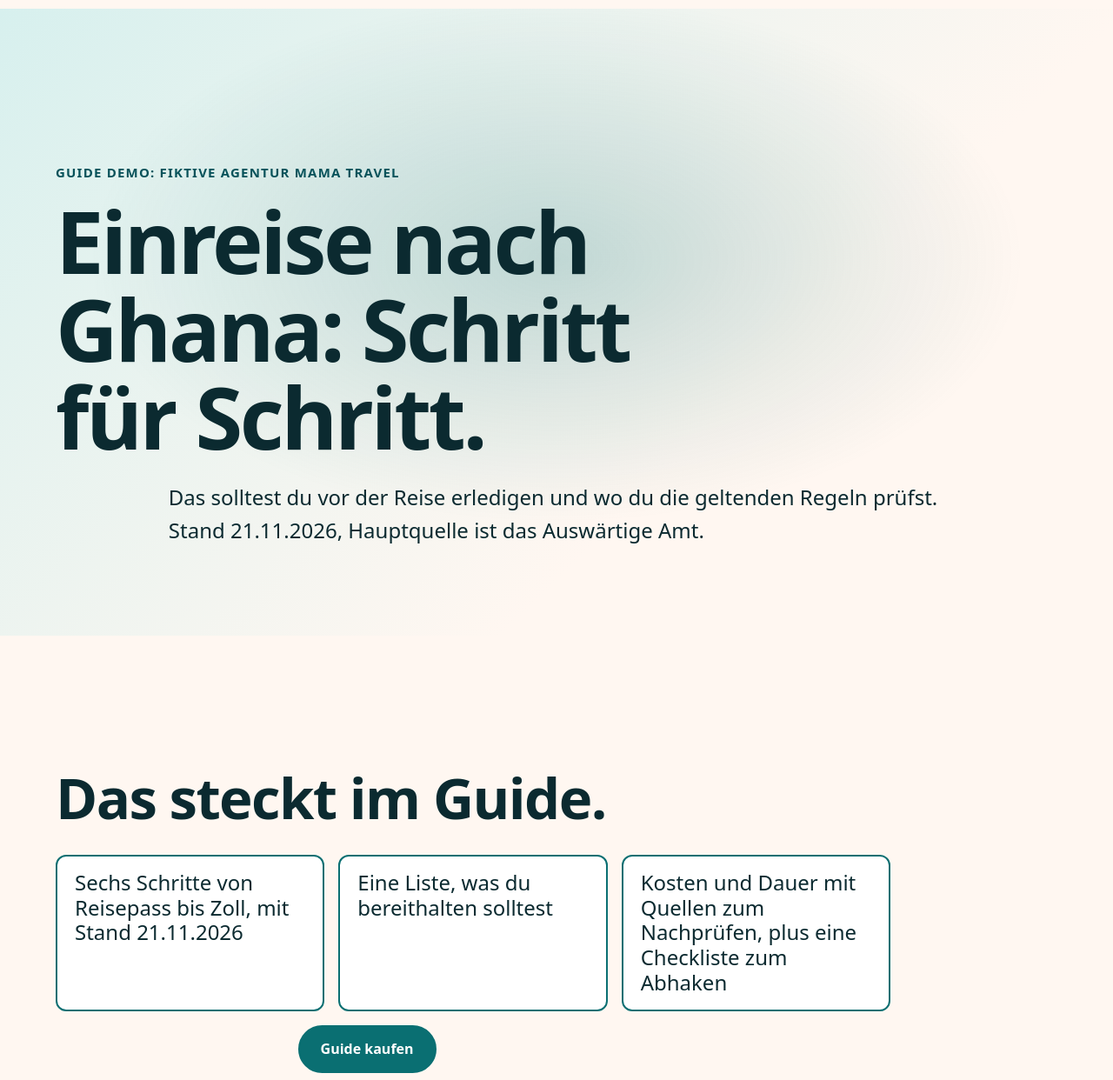
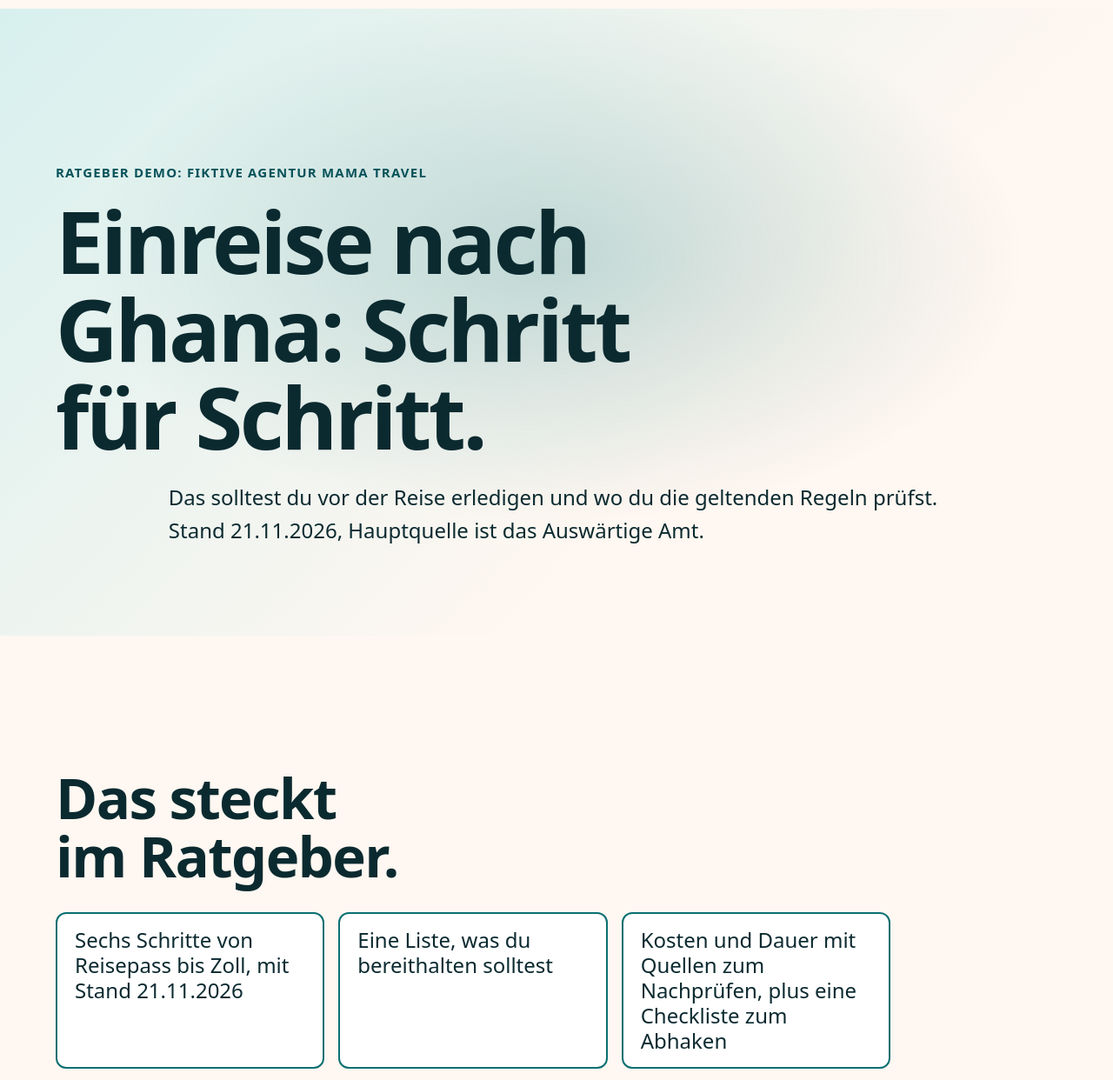
Before and after one commit to datton/orchestrate-demo-mama-reisen, a plain HTML site: page pages/guides/einreise-visum.html in a window 1280 px wide. Shown: the part 57-1299 px from the top of the page at 87% size. Drawn offline with Linux system fonts and the light colour scheme.

Commit message:
Einreise guide: grammar fix, Ratgeber wording

```diff
--- a/pages/guides/einreise-visum.html
+++ b/pages/guides/einreise-visum.html
@@ -3,7 +3,7 @@
 <head>
 <meta charset="utf-8">
 <meta name="viewport" content="width=device-width, initial-scale=1">
-<title>Guide: Einreise und Visum für Ghana</title>
+<title>Ratgeber: Einreise und Visum für Ghana</title>
 <meta name="description" content="Einreise nach Ghana für Deutsche Schritt für Schritt: Reisepass, Visum, Impfung, Gesundheitserklärung und Zoll. Stand 21.11.2026, mit Quellen und Checkliste.">
 <style>@view-transition { navigation: auto; }</style>
 <link rel="stylesheet" href="../../css/tokens.css">
@@ -20,20 +20,20 @@
 <body data-guide="einreise-visum">
 <main id="main">
   <section class="band gd-hero">
-    <p class="gd-eyebrow" data-reveal>Guide <span class="demo-label">Demo: fiktive Agentur Mama Travel</span></p>
+    <p class="gd-eyebrow" data-reveal>Ratgeber <span class="demo-label">Demo: fiktive Agentur Mama Travel</span></p>
     <h1 data-words>Einreise nach Ghana: Schritt für Schritt.</h1>
     <p class="gd-lead" data-reveal>Das solltest du vor der Reise erledigen und wo du die geltenden Regeln prüfst. Stand 21.11.2026, Hauptquelle ist das Auswärtige Amt.</p>
     <p class="gd-chips" data-reveal data-locked><a href="#schritte">Schritte</a> <a href="#vorbereiten">Vorbereiten</a> <a href="#kosten">Kosten und Dauer</a> <a href="#checkliste">Checkliste</a> <a href="#hilfe">Hilfe</a></p>
   </section>
 
   <section class="band gd-sec gd-teaser" data-teaser aria-labelledby="h-teaser">
-    <h2 id="h-teaser" data-reveal>Das steckt im Guide.</h2>
+    <h2 id="h-teaser" data-reveal>Das steckt im Ratgeber.</h2>
     <ul class="gd-prep gd-prep--light">
       <li data-reveal>Sechs Schritte von Reisepass bis Zoll, mit Stand 21.11.2026</li>
       <li data-reveal>Eine Liste, was du bereithalten solltest</li>
       <li data-reveal>Kosten und Dauer mit Quellen zum Nachprüfen, plus eine Checkliste zum Abhaken</li>
     </ul>
-    <p class="gd-actions" data-reveal><a class="gd-btn" href="../services.html#einreise-visum">Guide kaufen</a></p>
+    <p class="gd-actions" data-reveal><a class="gd-btn" href="../services.html#einreise-visum">Ratgeber kaufen</a></p>
     <p class="gd-test">Demo-Shop: nur Testzahlungen, es bewegt sich kein echtes Geld. Nach dem Kauf findest du den Guide unter Meine Käufe.</p>
   </section>
 
@@ -47,7 +47,7 @@
       <li data-reveal>
         <h3>2. Visum vor der Reise beantragen</h3>
         <p>Deutsche brauchen ein Visum, das vor der Einreise beantragt wird. Das Visum bei Ankunft wurde ersetzt: Verlass dich nicht darauf.</p>
-        <p>Das E-Visum läuft seit Mai 2026 über das offizielle Portal <a href="https://evisa.immigration.gov.gh" rel="noopener">evisa.immigration.gov.gh</a>. Alternativ kannst du bei der Botschaft von Ghana in Berlin beantragen. Mama Travel beantragt kein Visum für dich und garantieren nichts.</p>
+        <p>Das E-Visum läuft seit Mai 2026 über das offizielle Portal <a href="https://evisa.immigration.gov.gh" rel="noopener">evisa.immigration.gov.gh</a>. Alternativ kannst du bei der Botschaft von Ghana in Berlin beantragen. Mama Travel beantragt kein Visum für dich und garantiert nichts.</p>
       </li>
       <li data-reveal>
         <h3>3. Gelbfieber-Impfung</h3>
```
